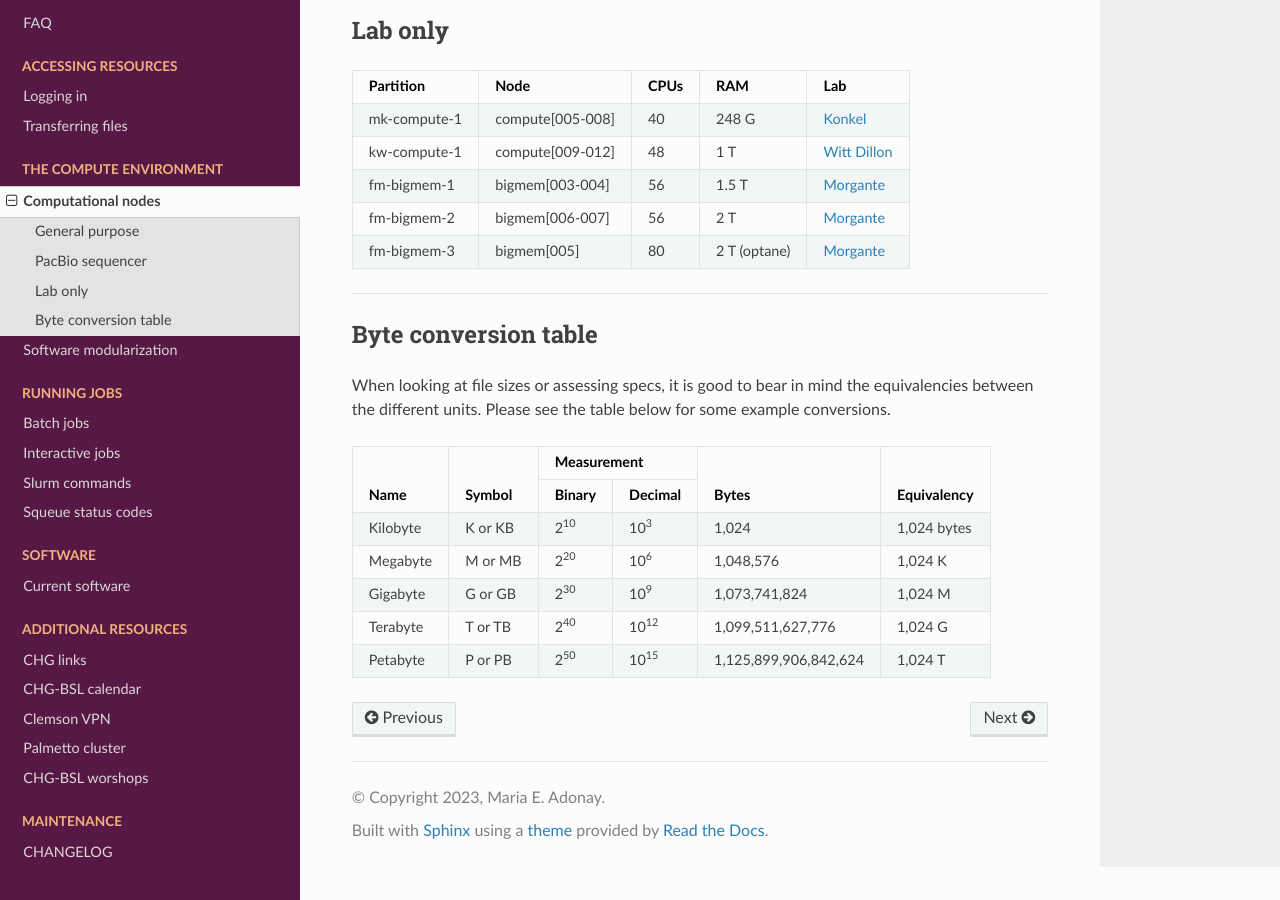
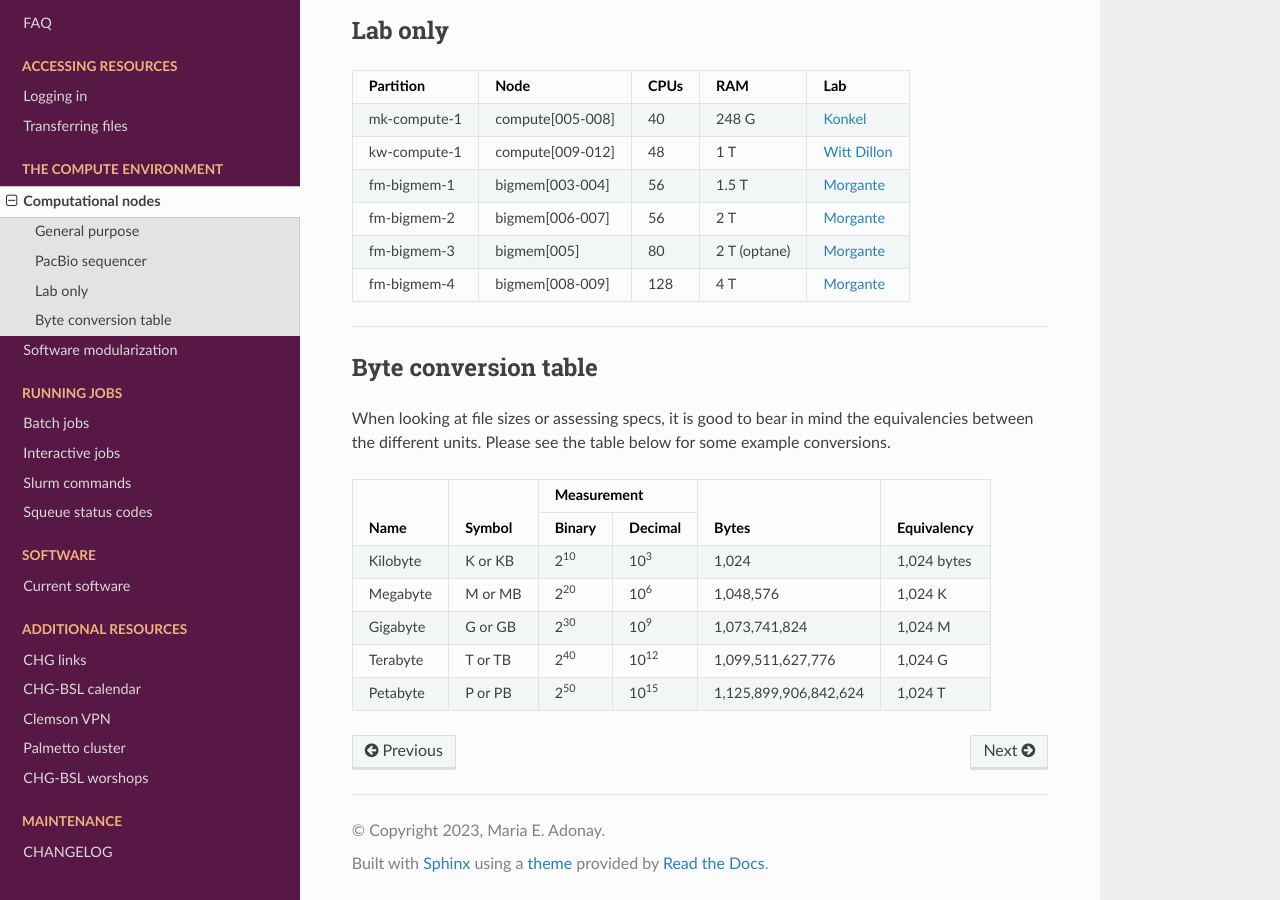
Before and after one commit to amalgamaria/secretariat, a Sphinx documentation site: the page built from docs/compute/nodes.rst, in a window 1280 px wide and 900 px high, scrolled down 1299 px. Built offline with Sphinx 7.4.7 and the Read the Docs theme 2.0.0, drawn with Linux system fonts in a browser that asks for light colours; pages that are not in the unit, such as notebooks, are missing from menus.

Commit message:
Add fm-bigmem-4 to Lab-only section

```diff
--- a/docs/compute/nodes.rst
+++ b/docs/compute/nodes.rst
@@ -61,6 +61,8 @@ Lab only
 +------------------+-----------------------+-------+---------------+------------------+
 | fm-bigmem-3      | bigmem[005]           | 80    | 2 T (optane)  | `Morgante`_      |
 +------------------+-----------------------+-------+---------------+------------------+
+| fm-bigmem-4	   | bigmem[008-009]       | 128   | 4 T           | `Morgante`_      |
++------------------+-----------------------+-------+---------------+------------------+
 
 __________
 
```
